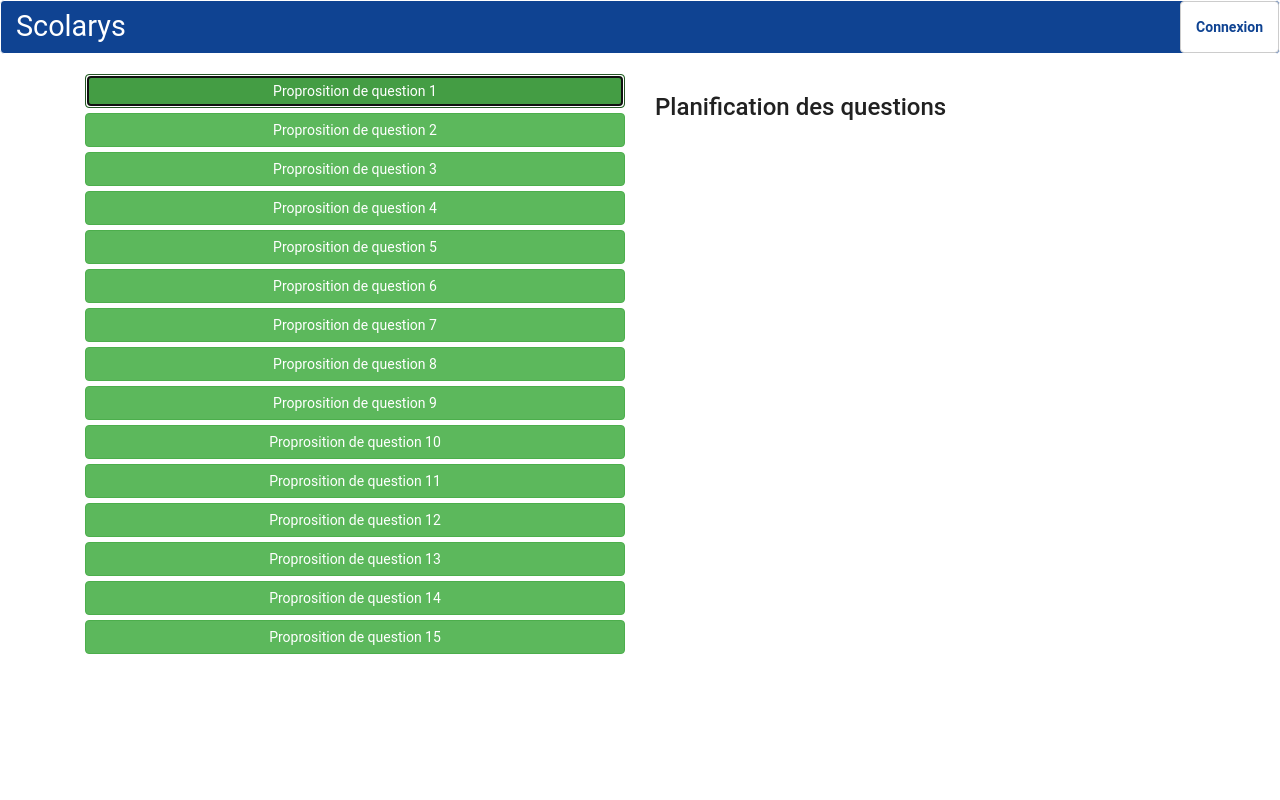
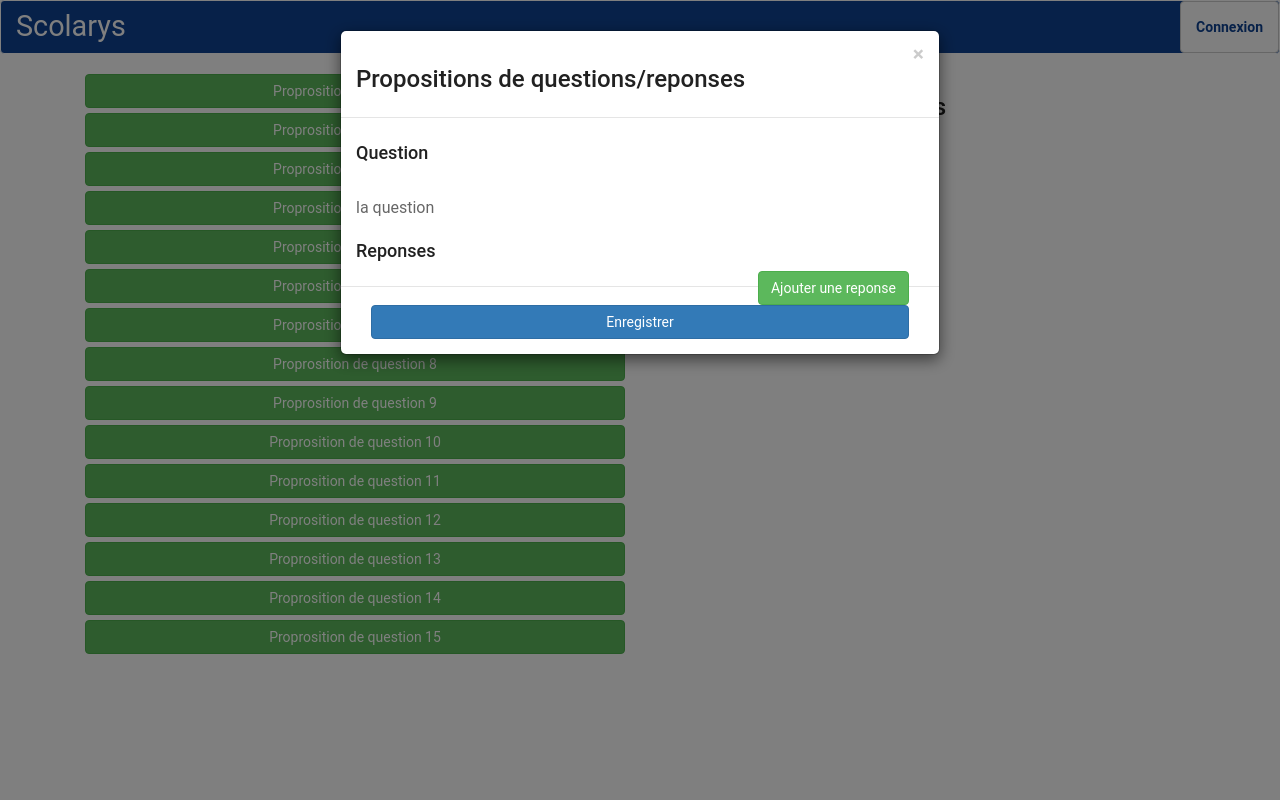
Before and after one commit to Cutrix/scolarys, a CodeIgniter app: page /database/index.php/publier/question in a window 1280 px wide, after a click on "Proprosition de question 1". Run offline with CodeIgniter, Linux system fonts and the light colour scheme; some libraries are stand-ins or nearby versions.

Commit message:
fenetre modale

```diff
--- a/application/helpers/questions_helper.php
+++ b/application/helpers/questions_helper.php
@@ -8,13 +8,26 @@
                     <div class='modal-content'>
                         <div class='modal-header'>
                             <button type='button' class='close' data-dismiss='modal'>&times;</button>
-                            <h4>Propositions de reponses aux questions</h4>
+                            <h3>Propositions de questions/reponses</h3>
                         </div>
                         <div class='modal-body'>
-                            <p>Some text in modal</p>
+                             <h4>Question</h4>
+                             <label for='q' class='field-label'>la question</label>
+                             <input type='text' class='field-input' name='q'>
+                             <h4>Reponses</h4>
+                             <div class='col-md-12'>
+                                <button type='button' class='btn btn-success pull-right add-one'>Ajouter une reponse</button>
+                             </div>
+                             <form method='post'>
+                                <div class='dynamic-stuff'>
+
+                                </div>
+                             </form>
                         </div>
                         <div class='modal-footer'>
-                            kkl,klkll
+                            <div class='col-md-12'>
+                                <button class='btn btn-primary btn-block'>Enregistrer</button>
+</div>
                         </div>
                     </div>
                 </div>
--- a/application/views/Publier/form.php
+++ b/application/views/Publier/form.php
@@ -1,25 +1,35 @@
 <div class="container">
     <div class="col-md-6">
-            <button class="btn btn-success btn-block" data-toggle="modal" data-target="#myModal">Proprosition de question 1</button>
-            <button class="btn btn-success btn-block" data-toggle="modal" data-target="#myModal">Proprosition de question 2</button>
-            <button class="btn btn-success btn-block" data-toggle="modal" data-target="#myModal">Proprosition de question 3</button>
-            <button class="btn btn-success btn-block" data-toggle="modal" data-target="#myModal">Proprosition de question 4</button>
-            <button class="btn btn-success btn-block" data-toggle="modal" data-target="#myModal">Proprosition de question 5</button>
-            <button class="btn btn-success btn-block" data-toggle="modal" data-target="#myModal">Proprosition de question 6</button>
-            <button class="btn btn-success btn-block" data-toggle="modal" data-target="#myModal">Proprosition de question 7</button>
-            <button class="btn btn-success btn-block" data-toggle="modal" data-target="#myModal">Proprosition de question 8</button>
-            <button class="btn btn-success btn-block" data-toggle="modal" data-target="#myModal">Proprosition de question 9</button>
-            <button class="btn btn-success btn-block" data-toggle="modal" data-target="#myModal">Proprosition de question 10</button>
-            <button class="btn btn-success btn-block" data-toggle="modal" data-target="#myModal">Proprosition de question 11</button>
-            <button class="btn btn-success btn-block" data-toggle="modal" data-target="#myModal">Proprosition de question 12</button>
-            <button class="btn btn-success btn-block" data-toggle="modal" data-target="#myModal">Proprosition de question 13</button>
-            <button class="btn btn-success btn-block" data-toggle="modal" data-target="#myModal">Proprosition de question 14</button>
-            <button class="btn btn-success btn-block" data-toggle="modal" data-target="#myModal">Proprosition de question 15</button>
+        <?= proposition_questions() ?>
+        <button class="btn btn-success btn-block" data-toggle="modal" data-target="#myModal" id="q1">Proprosition de question 1</button>
+        <button class="btn btn-success btn-block" data-toggle="modal" data-target="#myModal" id="q2">Proprosition de question 2</button>
+        <button class="btn btn-success btn-block" data-toggle="modal" data-target="#myModal" id="q3">Proprosition de question 3</button>
+        <button class="btn btn-success btn-block" data-toggle="modal" data-target="#myModal" id="q4">Proprosition de question 4</button>
+        <button class="btn btn-success btn-block" data-toggle="modal" data-target="#myModal" id="q5">Proprosition de question 5</button>
+        <button class="btn btn-success btn-block" data-toggle="modal" data-target="#myModal" id="q6">Proprosition de question 6</button>
+        <button class="btn btn-success btn-block" data-toggle="modal" data-target="#myModal" id="q7">Proprosition de question 7</button>
+        <button class="btn btn-success btn-block" data-toggle="modal" data-target="#myModal" id="q8">Proprosition de question 8</button>
+        <button class="btn btn-success btn-block" data-toggle="modal" data-target="#myModal" id="q9">Proprosition de question 9</button>
+        <button class="btn btn-success btn-block" data-toggle="modal" data-target="#myModal" id="q10">Proprosition de question 10</button>
+        <button class="btn btn-success btn-block" data-toggle="modal" data-target="#myModal" id="q11">Proprosition de question 11</button>
+        <button class="btn btn-success btn-block" data-toggle="modal" data-target="#myModal" id="q12">Proprosition de question 12</button>
+        <button class="btn btn-success btn-block" data-toggle="modal" data-target="#myModal" id="q13">Proprosition de question 13</button>
+        <button class="btn btn-success btn-block" data-toggle="modal" data-target="#myModal" id="q14">Proprosition de question 14</button>
+        <button class="btn btn-success btn-block" data-toggle="modal" data-target="#myModal" id="q15">Proprosition de question 15</button>
 
-            <?= proposition_questions() ?>
     </div>
 
     <div class="col-md-6">
         <h3>Planification des questions</h3>
     </div>
+    <div class="form-group dynamic-element" style="display: none">
+        <div class="row">
+            <div class="col-md-2"></div>
+            <div class="col-md-9">
+                <input type="text" placeholder="la reponse" class="form-control" name="reponses[]">
+                <div class="col-md-1"><button type="button" class="btn btn-success delete">X</button></div>
+            </div>
+        </div>
+    </div>
 </div>
+<script src="<?= js_url('dynamicForm') ?>"></script>
--- a/application/views/templates/header.php
+++ b/application/views/templates/header.php
@@ -3,14 +3,10 @@
 <head>
 	<meta charset="UTF-8">
 	<title>Scolarys</title>
-	<link rel="stylesheet" type="text/css" href="<?= css_url('boostrap.min') ?>">
 	<link href="//maxcdn.bootstrapcdn.com/bootstrap/3.3.7/css/bootstrap.min.css" rel="stylesheet">
 	<link rel="stylesheet" type="text/css" href="<?= css_url('app') ?>">
 	<link href="https://fonts.googleapis.com/css?family=Indie+Flower" rel="stylesheet">
-
-	<script type="text/javascript" src="<?= js_url("jquery") ?>"></script>
 	<script src="https://ajax.googleapis.com/ajax/libs/jquery/2.2.4/jquery.min.js"></script>
-	<script type="text/javascript" src="<?=js_url('bootstrap.min')  ?>"></script>
 	<script src="//maxcdn.bootstrapcdn.com/bootstrap/3.3.7/js/bootstrap.min.js"></script>
 	<script type="text/javascript" src="<?= js_url('app') ?>"></script>
 
--- /dev/null
+++ b/assets/js/dynamicForm.js
@@ -0,0 +1,12 @@
+$(function() {
+    $('.add-one').click(function () {
+        $('.dynamic-element').first().clone().appendTo('.dynamic-stuff').show()
+        attach_delete()
+    })
+    function attach_delete() {
+        $('.delete').off()
+        $('.delete').click(function() {
+            $(this).closest('.form-group').remove()
+        })
+    }
+})
```
